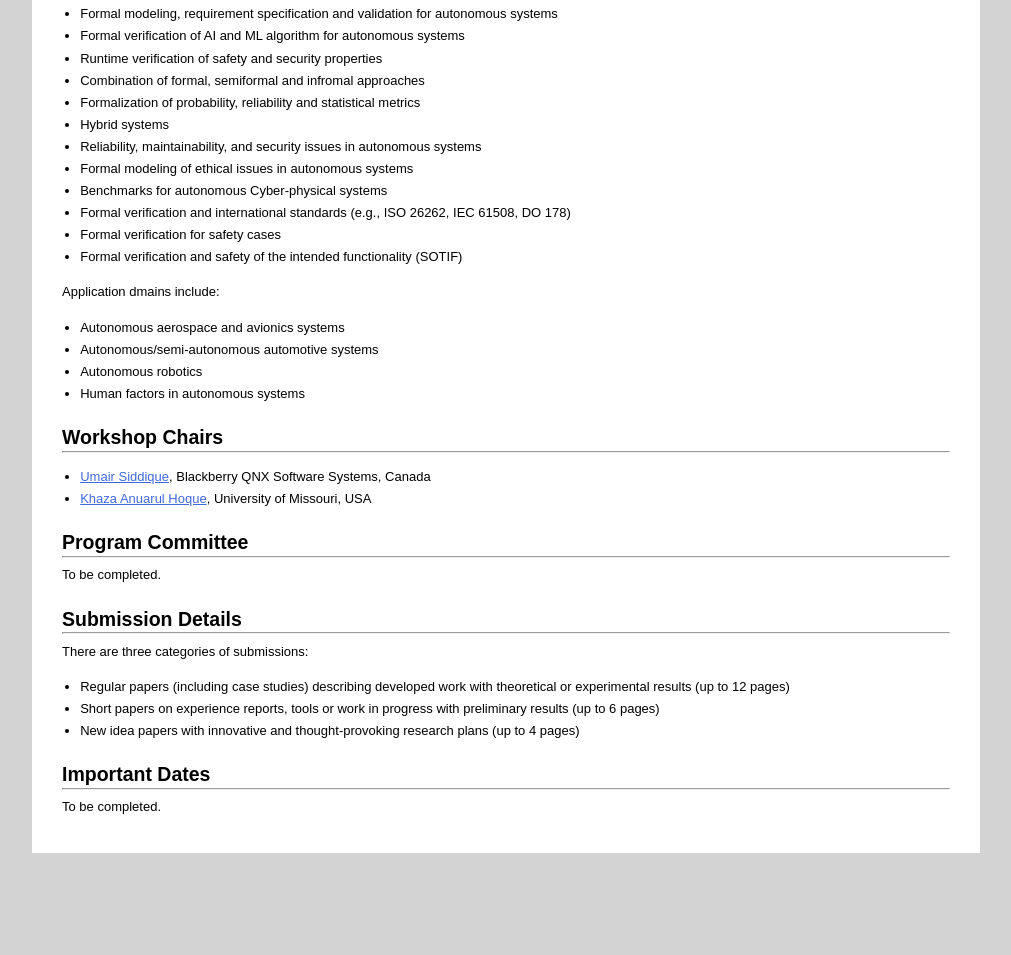
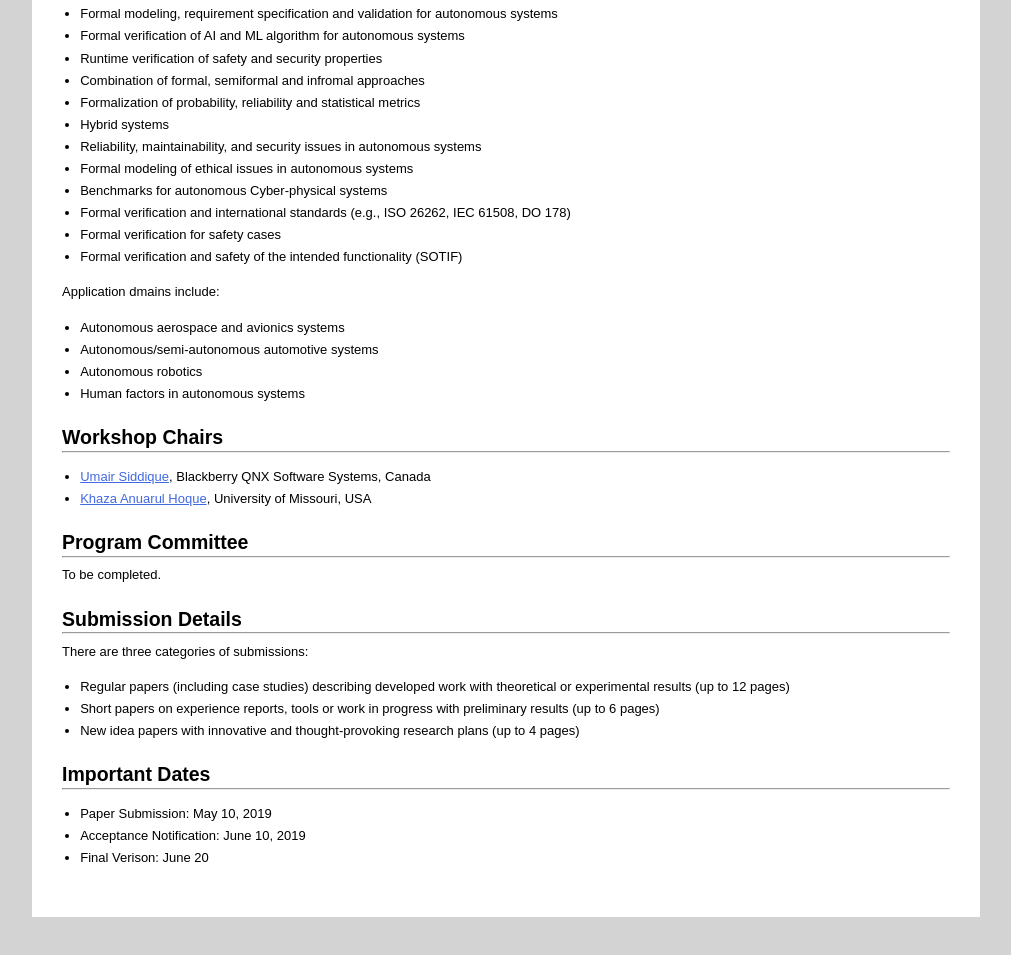
Before and after one commit to ft4das/ft4das.github.io, a plain HTML site: page index.html in a window 1280 px wide. Shown: the part 992-1947 px from the top of the page, without its empty margins (134-1145 px from the left). Before the commit the page ends 1885 px from the top, so only its background shows below. Drawn offline with Linux system fonts and the light colour scheme.

Commit message:
Update index.html

```diff
--- a/index.html
+++ b/index.html
@@ -191,7 +191,12 @@ To be completed.
 		      </ul>
 	<h2>Important Dates</h2><hr>
 
-To be completed.
+<ul>
+	<li>Paper Submission: May 10, 2019</li>
+<li>Acceptance Notification: June 10, 2019</li>
+<li>Final Verison: June 20</li>
+
+		      </ul>
 
 
 
```
